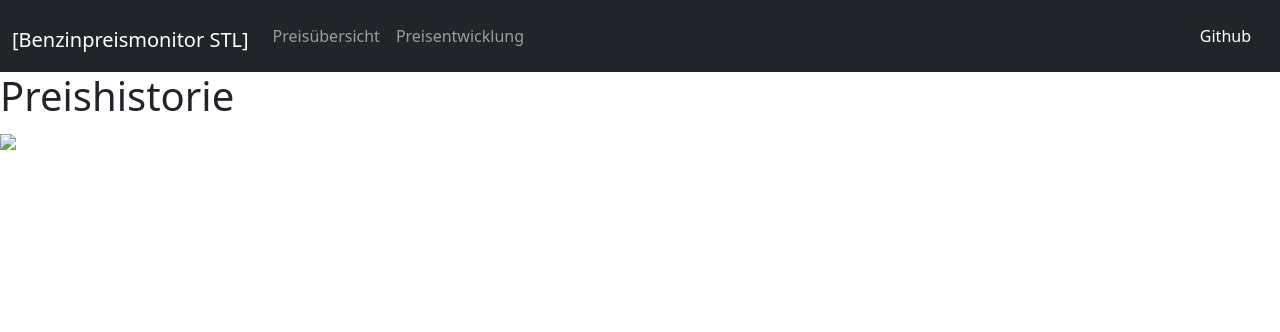
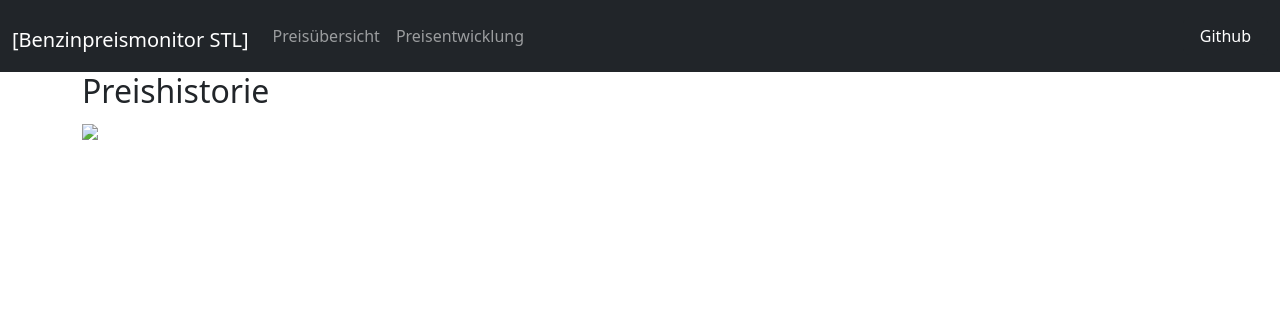
Before and after one commit to SeifertDaniel/fuellogger, a PHP site: template Templates/pages/priceTrend.html.twig in a window 1280 px wide. Shown: the top 332 px of the page. Run offline with PHP 8.4, Linux system fonts and the light colour scheme; the template is opened without the code that fills it: most values are stand-ins (such as "Sample title", 1, 10 or a date in 2020); some libraries are stand-ins or nearby versions.

Commit message:
format price trend page

```diff
--- a/Application/Controller/priceTrend.php
+++ b/Application/Controller/priceTrend.php
@@ -85,7 +85,7 @@ class priceTrend implements controllerInterface
             $nAxis->label                             = 'Oelpreis';
             $graph->data[ ucfirst( 'brent' ) ]->yAxis = $nAxis;
 
-            $graph->renderToOutput( 1000, 400 );
+            $graph->renderToOutput( 1200, 600 );
         } catch ( Exception $e) {
             Registry::getLogger()->error($e->getMessage());
         }
--- a/Templates/pages/priceTrend.html.twig
+++ b/Templates/pages/priceTrend.html.twig
@@ -3,6 +3,9 @@
 {% block title %}Preishistorie{% endblock %}
 
 {% block content %}
-    <h1>Preishistorie</h1>
-    <img src="{{ requestUrl }}&amp;fnc=getGraph">
+    <div class="container">
+        <h2>Preishistorie</h2>
+
+        <img src="{{ requestUrl }}&amp;fnc=getGraph" style="width: 100%">
+    </div>
 {% endblock %}
```
